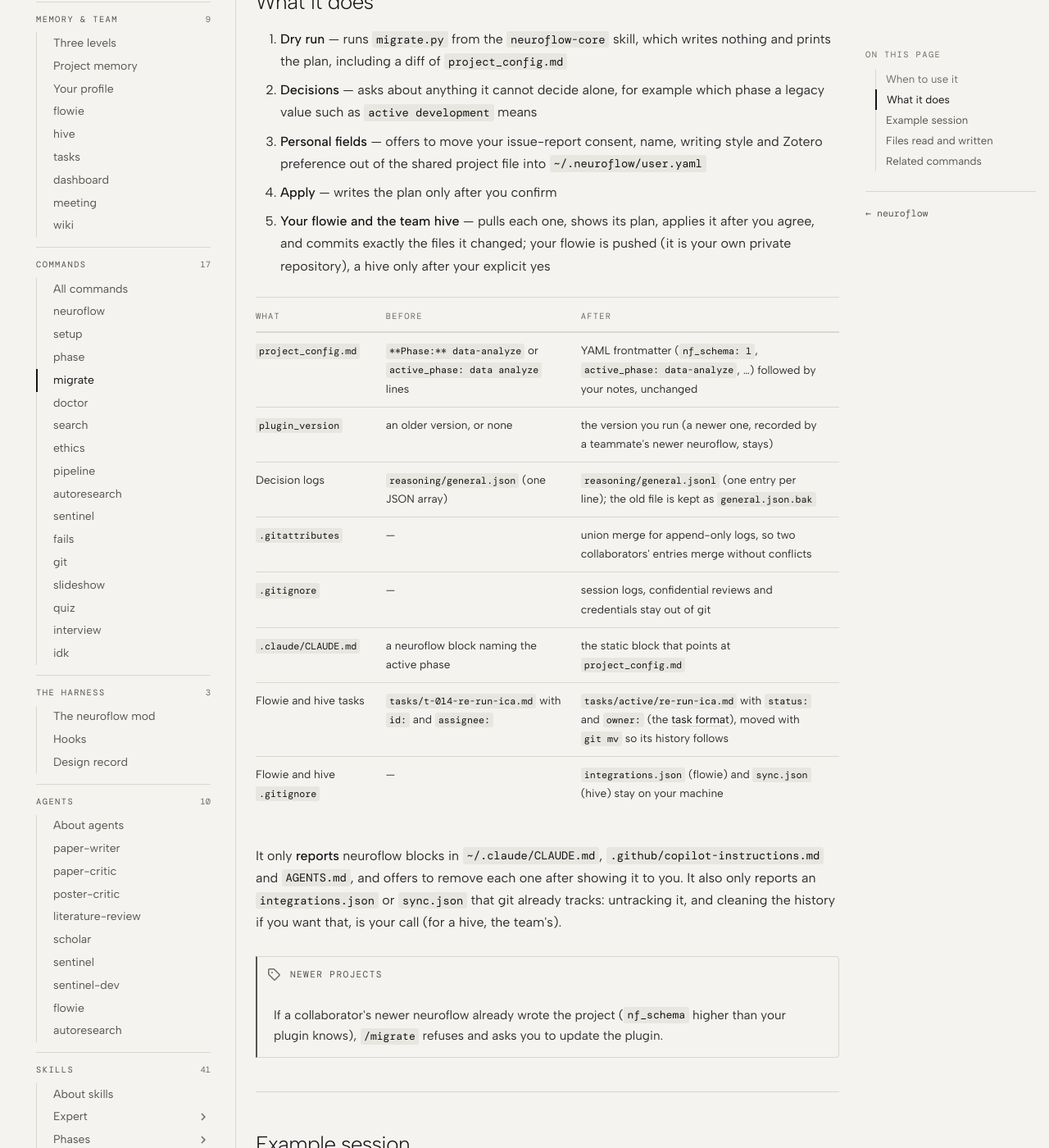
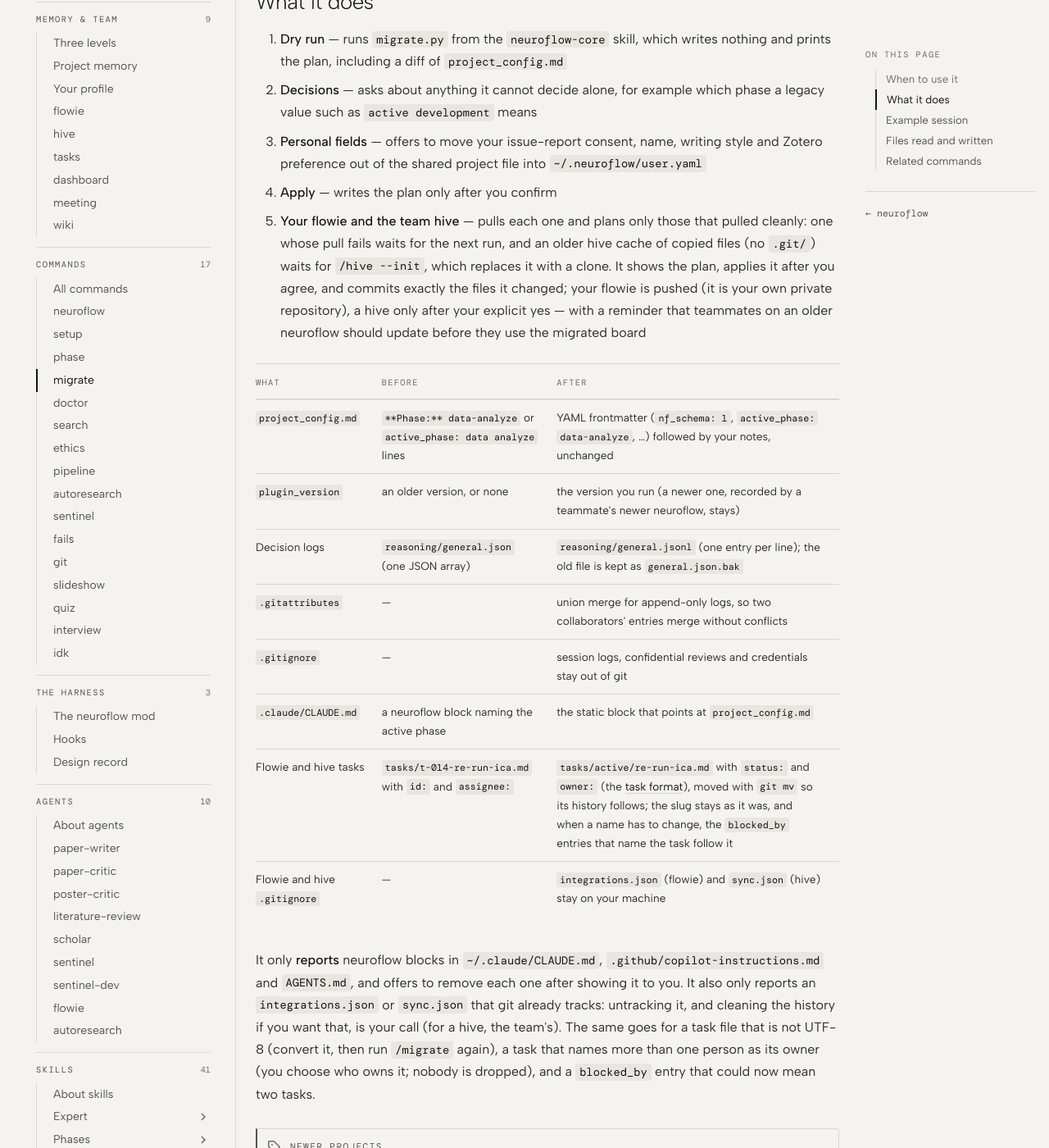
Before and after one commit to stanislavjiricek/neuroflow, an MkDocs documentation site: the page built from docs/commands/migrate.md, in a window 1280 px wide and 1400 px high, scrolled down 946 px. Shown: the whole window at 82% size. Built offline with MkDocs 1.6.1 and Material for MkDocs 9.7.7, drawn with Linux system fonts in a browser that asks for light colours; some web fonts are replaced; comment, search, counter and statistics services are not loaded.

Commit message:
fix(migrate): Step 5 runs only clean levels and commits the JSON paths
commands/migrate.md Step 5 and its docs page:

- after a pull failure, the dry run names only the levels that pulled
  cleanly (--flowie and one --hive NAME per clean hive), never --hives,
  which would also plan a level whose pull failed; a pull that fails for
  another reason (no network) leaves that level for the next run
- a cached hive without .git/ is the read-only copied-file cache that
  /hive --init replaces with a clone: skipped, as the script now reports it
- before a migrated hive is pushed, the person hears that teammates on an
  older neuroflow should update before they use the migrated board
- the commit paths come from migrate.py --apply --json (commit_paths), each
  quoted, never from the human output: a path may contain spaces
- the report-only list names the new findings (not UTF-8, several owners, an
  unclear blocked_by entry) and what to ask about each

Co-Authored-By: Claude Opus 5.5 <noreply@anthropic.com>

```diff
--- a/docs/commands/migrate.md
+++ b/docs/commands/migrate.md
@@ -24,7 +24,7 @@ title: /migrate
 2. **Decisions** — asks about anything it cannot decide alone, for example which phase a legacy value such as `active development` means
 3. **Personal fields** — offers to move your issue-report consent, name, writing style and Zotero preference out of the shared project file into `~/.neuroflow/user.yaml`
 4. **Apply** — writes the plan only after you confirm
-5. **Your flowie and the team hive** — pulls each one, shows its plan, applies it after you agree, and commits exactly the files it changed; your flowie is pushed (it is your own private repository), a hive only after your explicit yes
+5. **Your flowie and the team hive** — pulls each one and plans only those that pulled cleanly: one whose pull fails waits for the next run, and an older hive cache of copied files (no `.git/`) waits for `/hive --init`, which replaces it with a clone. It shows the plan, applies it after you agree, and commits exactly the files it changed; your flowie is pushed (it is your own private repository), a hive only after your explicit yes — with a reminder that teammates on an older neuroflow should update before they use the migrated board
 
 | What | Before | After |
 |---|---|---|
@@ -34,10 +34,10 @@ title: /migrate
 | `.gitattributes` | — | union merge for append-only logs, so two collaborators' entries merge without conflicts |
 | `.gitignore` | — | session logs, confidential reviews and credentials stay out of git |
 | `.claude/CLAUDE.md` | a neuroflow block naming the active phase | the static block that points at `project_config.md` |
-| Flowie and hive tasks | `tasks/t-014-re-run-ica.md` with `id:` and `assignee:` | `tasks/active/re-run-ica.md` with `status:` and `owner:` (the [task format](tasks.md)), moved with `git mv` so its history follows |
+| Flowie and hive tasks | `tasks/t-014-re-run-ica.md` with `id:` and `assignee:` | `tasks/active/re-run-ica.md` with `status:` and `owner:` (the [task format](tasks.md)), moved with `git mv` so its history follows; the slug stays as it was, and when a name has to change, the `blocked_by` entries that name the task follow it |
 | Flowie and hive `.gitignore` | — | `integrations.json` (flowie) and `sync.json` (hive) stay on your machine |
 
-It only **reports** neuroflow blocks in `~/.claude/CLAUDE.md`, `.github/copilot-instructions.md` and `AGENTS.md`, and offers to remove each one after showing it to you. It also only reports an `integrations.json` or `sync.json` that git already tracks: untracking it, and cleaning the history if you want that, is your call (for a hive, the team's).
+It only **reports** neuroflow blocks in `~/.claude/CLAUDE.md`, `.github/copilot-instructions.md` and `AGENTS.md`, and offers to remove each one after showing it to you. It also only reports an `integrations.json` or `sync.json` that git already tracks: untracking it, and cleaning the history if you want that, is your call (for a hive, the team's). The same goes for a task file that is not UTF-8 (convert it, then run `/migrate` again), a task that names more than one person as its owner (you choose who owns it; nobody is dropped), and a `blocked_by` entry that could now mean two tasks.
 
 !!! note "Newer projects"
     If a collaborator's newer neuroflow already wrote the project (`nf_schema` higher than your plugin knows), `/migrate` refuses and asks you to update the plugin.
```
Also changed, not shown: commands/migrate.md (+12 -12 lines).
